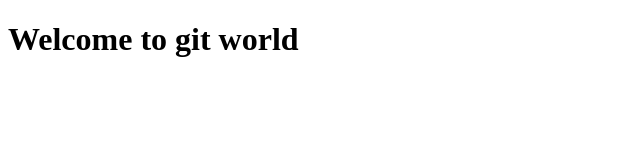
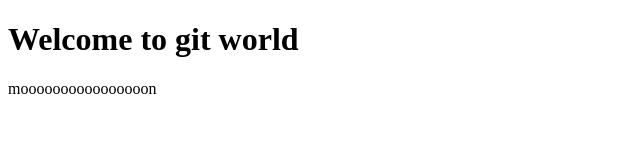
Before and after one commit to Tkalyan7093/Ntaj115, a website: page public/index.html in a window 1280 px wide. Shown: the whole page, without its empty margins (0-640 px from the left). Drawn offline with Linux system fonts and the light colour scheme.

Commit message:
Update index.html

```diff
--- a/public/index.html
+++ b/public/index.html
@@ -8,5 +8,7 @@
 </head>
 <body>
     <h1>Welcome to git world</h1>
+
+    <p>moooooooooooooooon</p>
 </body>
 </html>
```
